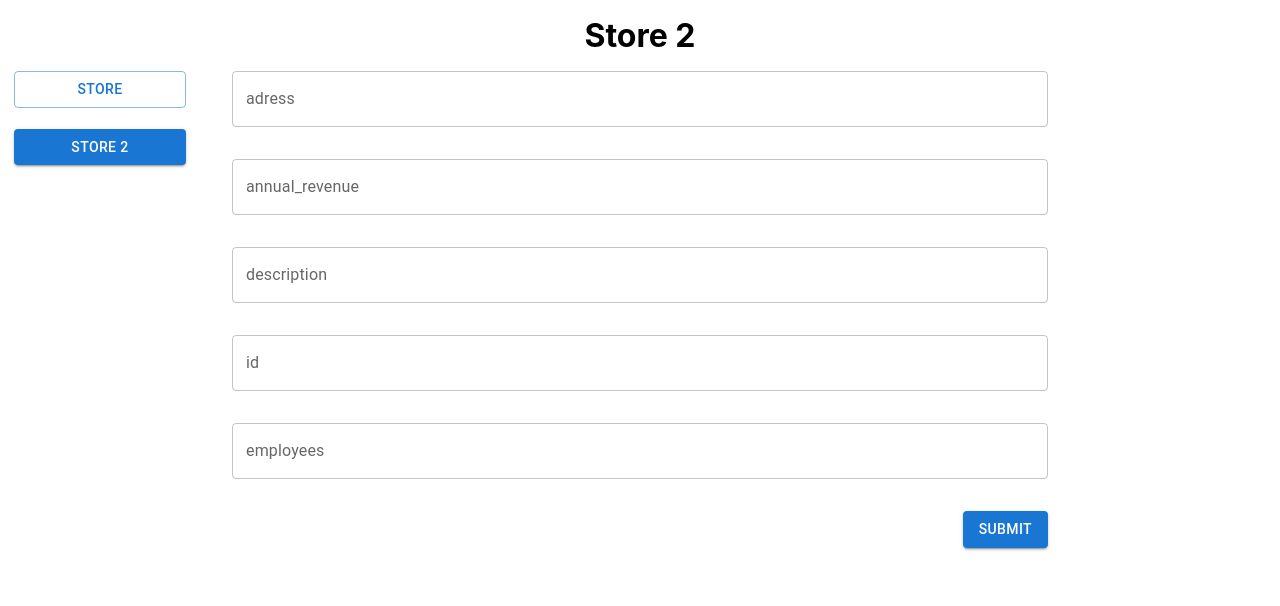
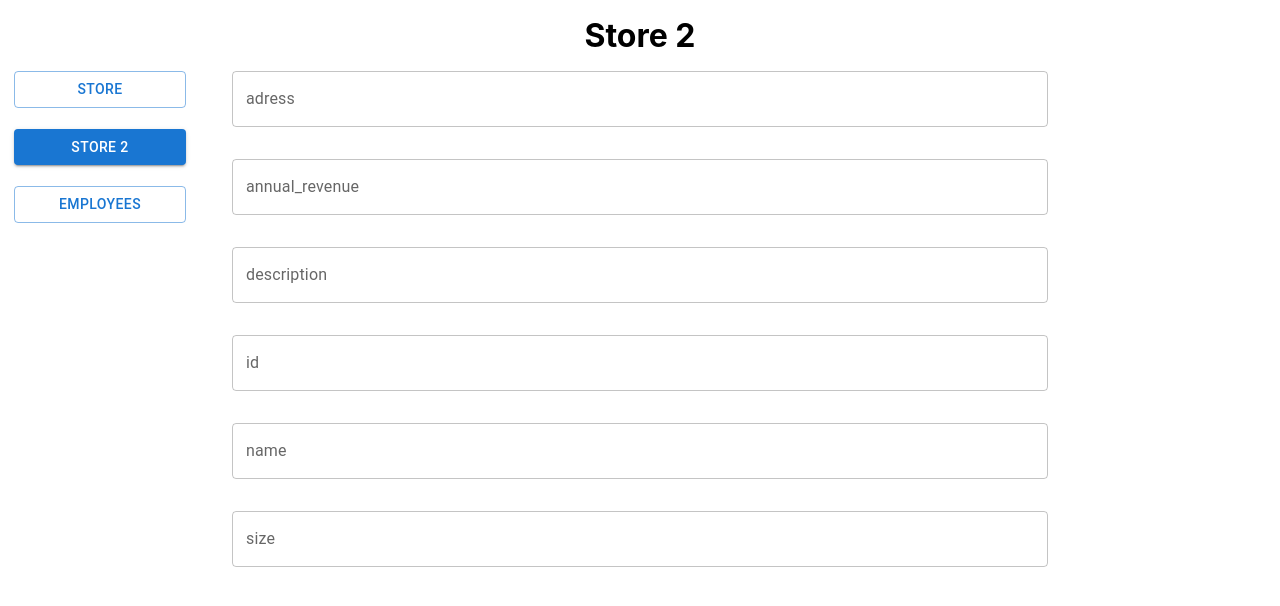
Before and after one commit to MVA-OpenApi/react-frontend, a React (Create React App) app: page / in a window 1280 px wide. Both pictures are taken after a click on the button "STORE 2". Shown: the top 606 px of the page. Built offline with nearby package versions, Linux system fonts and the light colour scheme; the HTML template or start-up script is replaced by a standard one.

Commit message:
made frontend expandable by outting each schema in a component

```diff
--- a/src/App.js
+++ b/src/App.js
@@ -1,49 +1,43 @@
-import React, { useState, useEffect } from "react";
+import React, { useState } from "react";
 import Grid from "@mui/material/Grid";
 
 import "./styles/index.css";
 
 import SideBar from "./components/SideBar";
-import FormView from "./components/FormView";
+import Store from "./components/schemas/Store";
+import Store2 from "./components/schemas/Store2";
+import Employees from "./components/schemas/Employees";
 
-const Schemas = [
-  {
-    Name: "Store",
-    Properties: [
-      { Name: "adress", Type: "string" },
-      { Name: "annual_revenue", Type: "float32" },
-      { Name: "description", Type: "string" },
-      { Name: "id", Type: "uuid.UUID" },
-      { Name: "name", Type: "string" },
-      { Name: "size", Type: "int32" },
-    ],
-    XLabel: "form",
-  },
-  {
-    Name: "Store 2",
-    Properties: [
-      { Name: "adress", Type: "string" },
-      { Name: "annual_revenue", Type: "float32" },
-      { Name: "description", Type: "string" },
-      { Name: "id", Type: "uuid.UUID" },
-      { Name: "employees", Type: "int32" },
-    ],
-    XLabel: "form",
-  },
-];
+// to expand the frontend -> 1. add new Component to ./components/schemas/ and import it
+// to expand the frontend -> 2. put new schema name in this array
+const Schemas = ["Store", "Store 2", "Employees"];
 
 function App() {
   const [selectedSchema, setSelectedSchema] = useState(0);
 
-  /* useEffect(() => {
-    console.log(selectedSchema);
-  }); */
+  // to expand the frontend -> 3. add case for this schema
+  function selectSchema() {
+    switch (Schemas[selectedSchema]) {
+      case "Store":
+        return <Store />;
+
+      case "Store 2":
+        return <Store2 />;
+
+      case "Employees":
+        return <Employees />;
+
+      default:
+        break;
+    }
+  }
+
   return (
     <div className="App">
       <Grid container spacing={2}>
         <Grid item md={2} lg={2} className="desktop-schema-name"></Grid>
         <Grid item md={10} lg={8} className="desktop-schema-name">
-          <h1>{Schemas[selectedSchema].Name}</h1>
+          <h1>{Schemas[selectedSchema]}</h1>
         </Grid>
         <Grid item lg={2} className="desktop-spacer"></Grid>
         <Grid item xs={12} md={2}>
@@ -54,7 +48,7 @@ function App() {
           />
         </Grid>
         <Grid item xs={12} md={10} lg={8}>
-          <FormView schema={Schemas[selectedSchema]} />
+          {selectSchema()}
         </Grid>
       </Grid>
     </div>
--- a/src/components/FormView.js
+++ /dev/null
@@ -1,34 +0,0 @@
-import React from "react";
-import TextField from "@mui/material/TextField";
-import Button from "@mui/material/Button";
-
-import "../styles/formview.css";
-
-function FormView(props) {
-  //console.log(props.schema);
-  return (
-    <div className="formview">
-      <h1 className="mobile-schema-name">{props.schema.Name}</h1>
-      <form>
-        {renderPropertyFields(props.schema.Properties)}
-        <Button variant="contained">Submit</Button>
-      </form>
-    </div>
-  );
-}
-
-function renderPropertyFields(properties) {
-  return properties.map((property, i) => {
-    return (
-      <TextField
-        id={property.Name + "textfield"}
-        label={property.Name}
-        variant="outlined"
-        key={i}
-      />
-    );
-  });
-  console.log(properties);
-}
-
-export default FormView;
--- a/src/components/SideBar.js
+++ b/src/components/SideBar.js
@@ -8,9 +8,7 @@ function SideBar(props) {
 }
 
 function renderSchemaButton(props) {
-  return props.schemas
-    .filter(schema => schema.XLabel === "form")
-    .map((schema, i) => {
+  return props.schemas.map((schema, i) => {
     let variant = props.selectedSchema === i ? "contained" : "outlined";
     return (
       <Button
@@ -18,7 +16,7 @@ function renderSchemaButton(props) {
         variant={variant}
         onClick={() => props.setSelectedSchema(i)}
       >
-          {schema.Name}
+        {schema}
       </Button>
     );
   });
--- /dev/null
+++ b/src/components/schemas/Employees.js
@@ -0,0 +1,39 @@
+import React from "react";
+import TextField from "@mui/material/TextField";
+
+import "../../styles/schemaform.css";
+
+const EmployeesSchema = {
+  Name: "Employees",
+  Properties: [
+    { Name: "name", Type: "string" },
+    { Name: "adress", Type: "string" },
+    { Name: "date_of_birth", Type: "string" },
+    { Name: "id", Type: "uuid.UUID" },
+  ],
+  XLabel: "form",
+};
+
+function Employees() {
+  return (
+    <form className="schema-form">
+      <h1 className="mobile-schema-name">{EmployeesSchema.Name}</h1>
+      {renderForm()}
+    </form>
+  );
+}
+
+function renderForm() {
+  return EmployeesSchema.Properties.map((property, i) => {
+    return (
+      <TextField
+        id={property.Name + "textfield"}
+        label={property.Name}
+        variant="outlined"
+        key={i}
+      />
+    );
+  });
+}
+
+export default Employees;
--- /dev/null
+++ b/src/components/schemas/Store.js
@@ -0,0 +1,41 @@
+import React from "react";
+import TextField from "@mui/material/TextField";
+
+import "../../styles/schemaform.css";
+
+const StoreSchema = {
+  Name: "Store",
+  Properties: [
+    { Name: "adress", Type: "string" },
+    { Name: "annual_revenue", Type: "float32" },
+    { Name: "description", Type: "string" },
+    { Name: "id", Type: "uuid.UUID" },
+    { Name: "name", Type: "string" },
+    { Name: "size", Type: "int32" },
+  ],
+  XLabel: "form",
+};
+
+function Store() {
+  return (
+    <form className="schema-form">
+      <h1 className="mobile-schema-name">{StoreSchema.Name}</h1>
+      {renderForm()}
+    </form>
+  );
+}
+
+function renderForm() {
+  return StoreSchema.Properties.map((property, i) => {
+    return (
+      <TextField
+        id={property.Name + "textfield"}
+        label={property.Name}
+        variant="outlined"
+        key={i}
+      />
+    );
+  });
+}
+
+export default Store;
--- /dev/null
+++ b/src/components/schemas/Store2.js
@@ -0,0 +1,41 @@
+import React from "react";
+import TextField from "@mui/material/TextField";
+
+import "../../styles/schemaform.css";
+
+const Store2Schema = {
+  Name: "Store 2",
+  Properties: [
+    { Name: "adress", Type: "string" },
+    { Name: "annual_revenue", Type: "float32" },
+    { Name: "description", Type: "string" },
+    { Name: "id", Type: "uuid.UUID" },
+    { Name: "name", Type: "string" },
+    { Name: "size", Type: "int32" },
+  ],
+  XLabel: "form",
+};
+
+function Store2() {
+  return (
+    <form className="schema-form">
+      <h1 className="mobile-schema-name">{Store2Schema.Name}</h1>
+      {renderForm()}
+    </form>
+  );
+}
+
+function renderForm() {
+  return Store2Schema.Properties.map((property, i) => {
+    return (
+      <TextField
+        id={property.Name + "textfield"}
+        label={property.Name}
+        variant="outlined"
+        key={i}
+      />
+    );
+  });
+}
+
+export default Store2;
--- a/src/index.js
+++ b/src/index.js
@@ -4,8 +4,4 @@ import "./styles/index.css";
 import App from "./App";
 
 const root = ReactDOM.createRoot(document.getElementById("root"));
-root.render(
-  <React.StrictMode>
-    <App />
-  </React.StrictMode>
-);
+root.render(<App />);
--- a/src/styles/formview.css
+++ b/src/styles/schemaform.css
@@ -2,7 +2,7 @@ h1 {
   text-align: center;
 }
 
-form {
+.schema-form {
   display: flex;
   flex-direction: column;
   margin-left: 1em;
@@ -11,7 +11,7 @@ form {
   gap: 2em;
 }
 
-form Button {
+form button {
   align-self: flex-end;
 }
 
```
Lines whose indentation alone changed are shown as unchanged.
